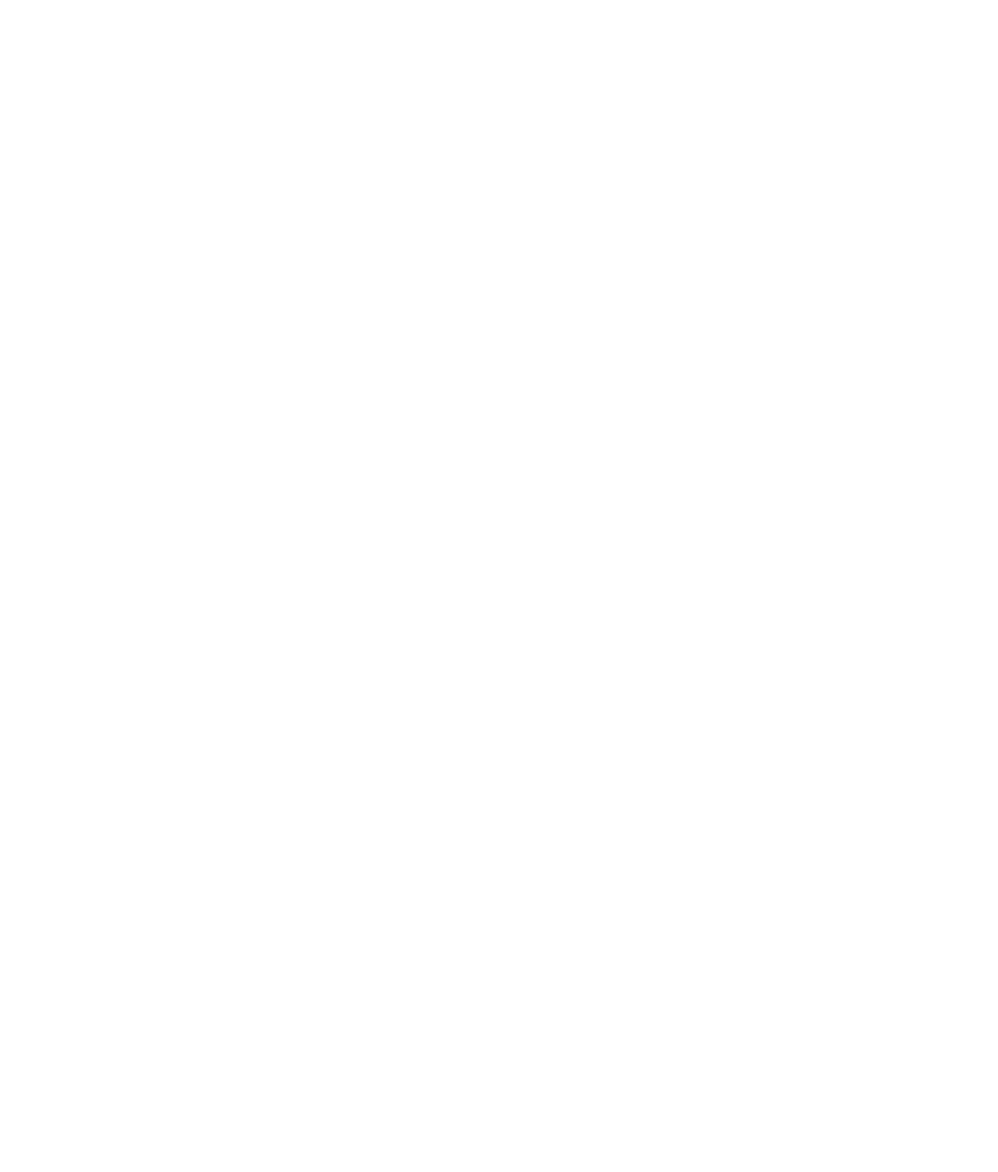
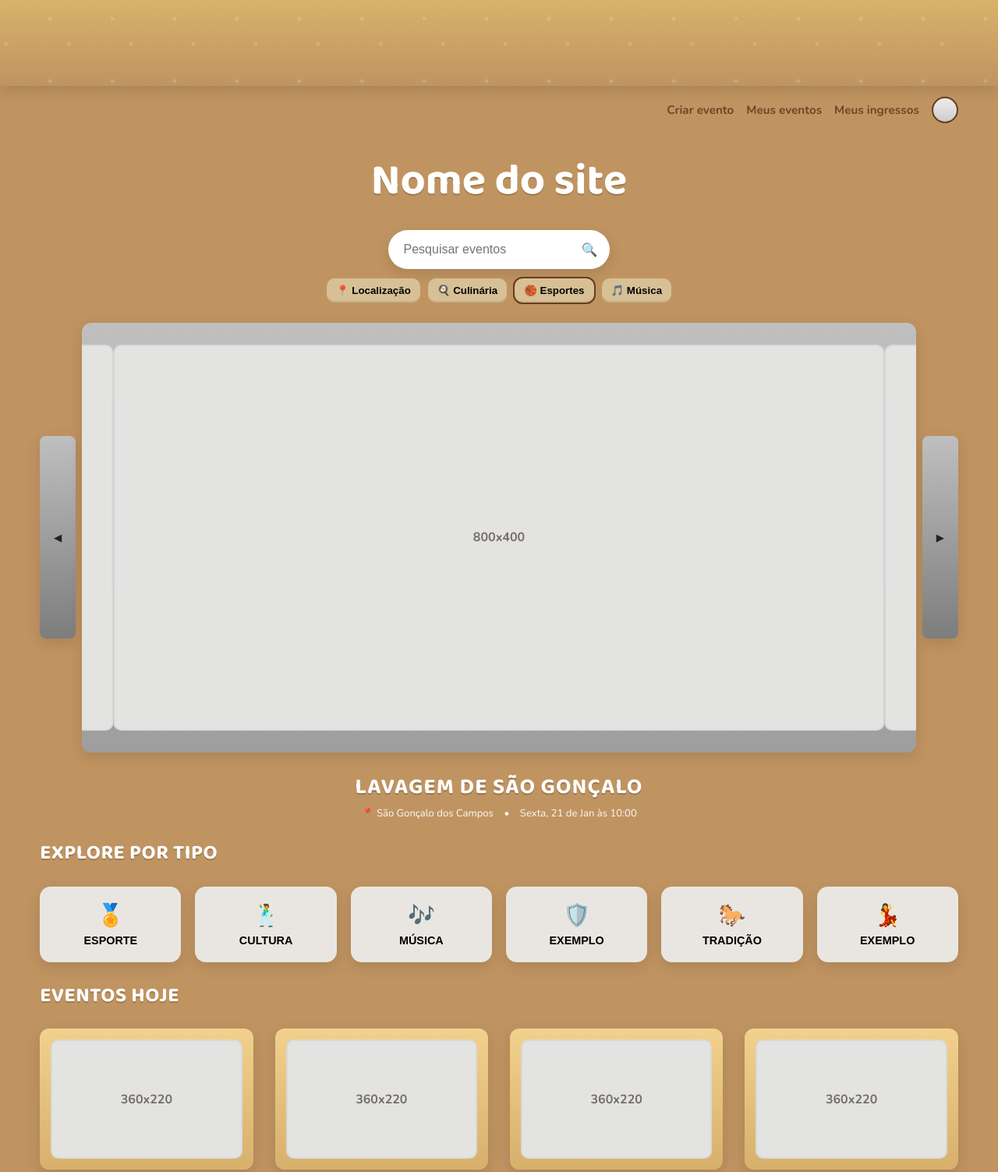
Before and after one commit to gdp-projects/projeto-de-extensao-multiculturalismo, a plain HTML site: page front-end/index.html in a window 1280 px wide. Shown: the top 1503 px of the page at 78% size. Before the commit the page ends 800 px from the top, so only its background shows below. Drawn offline with nearby package versions, Linux system fonts and the light colour scheme.

Commit message:
criando_pagina_inicial

```diff
--- a/front-end/assets/css/main.css
+++ b/front-end/assets/css/main.css
@@ -0,0 +1,201 @@
+:root{
+  --sand-1:#d8b26a;
+  --sand-2:#c09461;
+  --sand-3:#917758;
+  --beige:#d7c095;
+  --paper:#e3e3e1;
+  --gray:#d9d9d9;
+  --ink:#2b2016;
+  --white:#ffffff;
+  --shadow:0 6px 18px rgba(0,0,0,.12);
+}
+
+*{box-sizing:border-box}
+html,body{margin:0;padding:0}
+body{
+  font-family:'Nunito', system-ui, -apple-system, Segoe UI, Roboto, sans-serif;
+  color:var(--ink);
+  background:linear-gradient(#c09461 0 190px, #c09461 190px, #c09461 190px) no-repeat, var(--sand-2);
+  background-color:var(--sand-2);
+}
+
+
+/* Container central */
+
+.container{width:min(1200px, 92%); margin-inline:auto}
+
+
+/* Faixa superior decorativa */
+
+.faixa-superior{
+  background:linear-gradient(to bottom, #d8b26a, #c09461);
+  height:110px;
+  position:relative;
+  box-shadow:var(--shadow);
+}
+.faixa-superior__pattern{
+  position:absolute; inset:0;
+  opacity:.15;
+  background:
+    radial-gradient(circle at 10% 70%, #fff 0 2px, transparent 3px) 0 0/80px 80px,
+    radial-gradient(circle at 30% 30%, #fff 0 2px, transparent 3px) 40px 0/80px 80px;
+  pointer-events:none;
+}
+
+
+/* Topbar */
+
+.topbar{
+  display:flex; align-items:center; justify-content:flex-end;
+  gap:16px; padding:14px 0;
+}
+.topbar__menu{display:flex; gap:16px}
+.topbar__link{
+  font-weight:700; text-decoration:none; color:#6a3c1c; opacity:.9;
+  font-size:.95rem;
+}
+.topbar__link:hover{opacity:1; text-decoration:underline}
+.avatar{
+  width:34px; height:34px; border-radius:50%;
+  border:2px solid #6a3c1c; background:linear-gradient(#eee,#ccc);
+  cursor:pointer;
+}
+
+
+/* Hero */
+
+.hero{ text-align:center; margin-top:10px; margin-bottom:10px;}
+.site-title{
+  font-family:'Baloo 2', cursive; font-size:clamp(32px, 5vw, 56px);
+  color:var(--white); text-shadow:0 2px 0 rgba(0,0,0,.18);
+  margin:16px 0 18px;
+}
+.search{
+  display:inline-flex; align-items:center; gap:8px;
+  background:var(--white); border-radius:999px; padding:6px 10px 6px 14px;
+  box-shadow:var(--shadow);
+}
+.search__input{
+  border:none; outline:none; padding:10px 6px; min-width:220px;
+  font-size:1rem; background:transparent;
+}
+.search__btn{
+  border:none; background:transparent; cursor:pointer; font-size:1.05rem;
+}
+.chips{ display:flex; gap:10px; justify-content:center; margin-top:12px; flex-wrap:wrap}
+.chip{
+  background:var(--beige); border:none; padding:8px 12px; border-radius:10px;
+  box-shadow:inset 0 -2px 0 rgba(0,0,0,.08);
+  font-weight:700; cursor:pointer;
+}
+.chip--active{ outline:2px solid #6a3c1c}
+
+
+/* Carrossel */
+
+.carousel{
+  position:relative; margin-top:26px; margin-bottom:10px;
+  display:grid; grid-template-columns:auto 1fr auto; align-items:center; gap:8px;
+}
+.carousel__viewport{
+  overflow:hidden; border-radius:12px;
+  background:linear-gradient(#bfbfbf,#9e9e9e);
+  padding:28px 40px;
+  box-shadow:var(--shadow);
+}
+.carousel__track{ display:flex; transition:transform .5s ease}
+.slide{ flex:0 0 100%; display:flex; align-items:center; justify-content:center}
+.carousel__nav{
+  background:linear-gradient(#bfbfbf,#7d7d7d);
+  width:46px; height:260px; border:none; border-radius:8px;
+  color:#222; cursor:pointer; box-shadow:var(--shadow);
+}
+.carousel__nav:active{transform:scale(.98)}
+.carousel__caption{
+  grid-column:1/-1; text-align:center; margin-top:12px;
+}
+.evento-titulo{
+  font-family:'Baloo 2', cursive; font-weight:800; letter-spacing:1px;
+  color:var(--white); font-size:28px; text-shadow:0 2px 0 rgba(0,0,0,.2);
+  margin:2px 0;
+}
+.evento-info{ color:var(--white); font-size:.82rem; opacity:.95; margin:0 }
+
+
+/* Explore por Tipo */
+
+.bloco{ margin-top:20px; margin-bottom:6px;}
+.bloco__titulo{
+  font-family:'Baloo 2', cursive; color:var(--white);
+  font-size:26px; letter-spacing:.5px; text-shadow:0 2px 0 rgba(0,0,0,.18);
+}
+.tipos-grid{
+  display:grid; grid-template-columns:repeat(6, minmax(140px,1fr));
+  gap:18px; margin-top:10px;
+}
+.tipo-card{
+  background:#e9e6e1; border:none; border-radius:14px; padding:20px 10px;
+  box-shadow:var(--shadow); cursor:pointer; display:flex; flex-direction:column; align-items:center; gap:8px;
+}
+.tipo-card__icon{ font-size:28px}
+.tipo-card__titulo{ font-size:.9rem; font-weight:800}
+
+
+/* Cards dos eventos */
+
+.cards-grid{
+  display:grid; grid-template-columns:repeat(4, 1fr);
+  gap:28px; margin-top:8px;
+}
+.card{
+  background:linear-gradient(#f2d18d,#d7b06b);
+  border-radius:12px; padding:14px; box-shadow:var(--shadow);
+  display:flex; align-items:center; justify-content:center;
+}
+
+/* Placeholders */
+
+.ph{
+  width:100%; aspect-ratio:16/10; background:var(--paper);
+  border-radius:10px; border:2px solid var(--gray);
+  position:relative; display:grid; place-items:center;
+}
+.ph::after{
+  content:attr(data-ph);
+  font-weight:800; opacity:.6;
+}
+.ph--xl{ width:100%; aspect-ratio:16/8; }
+
+/* Rodapé */
+
+.rodape{
+  background:linear-gradient(#c09461, #d8b26a);
+  margin-top:24px; padding:24px 0 60px;
+  position:relative;
+}
+.rodape__inner{ display:flex; align-items:center; justify-content:space-between}
+.social a{
+  display:inline-flex; width:26px; height:26px; align-items:center; justify-content:center;
+  border-radius:6px; background:#b8864b; color:#fff; text-decoration:none; margin-right:10px;
+  box-shadow:var(--shadow);
+}
+.cacto{ font-size:28px; opacity:.7}
+
+
+/* Responsividade */
+
+@media (max-width: 1100px){
+  .carousel__nav{ height:220px }
+  .tipos-grid{ grid-template-columns:repeat(3, 1fr) }
+  .cards-grid{ grid-template-columns:repeat(2, 1fr) }
+}
+@media (max-width: 700px){
+  .topbar{ justify-content:center}
+  .topbar__menu{ display:none}
+  .carousel{ grid-template-columns:1fr; }
+  .carousel__nav{ display:none }
+  .carousel__viewport{ padding:16px }
+  .evento-titulo{ font-size:22px }
+  .tipos-grid{ grid-template-columns:repeat(2, 1fr) }
+  .cards-grid{ grid-template-columns:1fr }
+}
--- a/front-end/assets/js/main.js
+++ b/front-end/assets/js/main.js
@@ -0,0 +1,33 @@
+// Carrossel
+const track = document.querySelector('.carousel__track');
+const slides = Array.from(document.querySelectorAll('.slide'));
+const prev = document.querySelector('.carousel__nav--prev');
+const next = document.querySelector('.carousel__nav--next');
+const viewport = document.querySelector('.carousel__viewport');
+
+let index = 0;
+function update(){ track.style.transform = `translateX(-${index * 100}%)`; }
+function goPrev(){ index = (index - 1 + slides.length) % slides.length; update(); }
+function goNext(){ index = (index + 1) % slides.length; update(); }
+
+prev?.addEventListener('click', goPrev);
+next?.addEventListener('click', goNext);
+
+// autoplay
+let timer = setInterval(goNext, 3500);
+function pause(){ clearInterval(timer); timer = null; }
+function resume(){ if(!timer) timer = setInterval(goNext, 3500); }
+viewport.addEventListener('mouseenter', pause);
+viewport.addEventListener('mouseleave', resume);
+
+// acessibilidade
+document.addEventListener('keydown', (e)=>{
+  if(e.key === 'ArrowLeft') goPrev();
+  if(e.key === 'ArrowRight') goNext();
+});
+
+// foco visível
+document.querySelectorAll('button, a, input').forEach(el=>{
+  el.addEventListener('focus', ()=> el.classList.add('focus'));
+  el.addEventListener('blur',  ()=> el.classList.remove('focus'));
+});
--- a/front-end/index.html
+++ b/front-end/index.html
@@ -1,11 +1,145 @@
 <!DOCTYPE html>
-<html lang="pt-br">
+<html lang="pt-BR">
 <head>
-    <meta charset="UTF-8">
-    <meta name="viewport" content="width=device-width, initial-scale=1.0">
-    <title>Ta viajando é?</title>
+  <meta charset="UTF-8" />
+  <meta name="viewport" content="width=device-width, initial-scale=1.0" />
+  <title>Tá viajando é?</title>
+  <link rel="preconnect" href="https://fonts.googleapis.com">
+  <link rel="preconnect" href="https://fonts.gstatic.com" crossorigin>
+  <link href="https://fonts.googleapis.com/css2?family=Baloo+2:wght@400;600;700&family=Nunito:wght@400;600;700&display=swap" rel="stylesheet">
+  <link rel="stylesheet" href="assets/css/main.css" />
 </head>
 <body>
+  <header class="faixa-superior" aria-hidden="true">
+    <div class="faixa-superior__pattern"></div>
+  </header>
 
+  <div class="topbar container">
+    <nav class="topbar__menu" aria-label="Menu do usuário">
+      <a href="#" class="topbar__link">Criar evento</a>
+      <a href="#" class="topbar__link">Meus eventos</a>
+      <a href="#" class="topbar__link">Meus ingressos</a>
+    </nav>
+    <button class="avatar" aria-label="Abrir perfil"></button>
+  </div>
+
+  <section class="hero container">
+    <h1 class="site-title">Nome do site</h1>
+
+    <form class="search" role="search" aria-label="Busca de eventos">
+      <input class="search__input" type="search" placeholder="Pesquisar eventos" aria-label="Pesquisar" />
+      <button class="search__btn" type="submit" aria-label="Buscar">🔍</button>
+    </form>
+
+    <div class="chips" role="list" aria-label="Filtros rápidos">
+      <button class="chip" role="listitem">📍 Localização</button>
+      <button class="chip" role="listitem">🍳 Culinária</button>
+      <button class="chip chip--active" role="listitem">🏀 Esportes</button>
+      <button class="chip" role="listitem">🎵 Música</button>
+    </div>
+  </section>
+
+  <section class="carousel container" aria-label="Carrossel de destaques">
+    <button class="carousel__nav carousel__nav--prev" aria-label="Anterior">◀</button>
+    <div class="carousel__viewport">
+      <div class="carousel__track">
+        <article class="slide" aria-roledescription="slide">
+          <div class="ph ph--xl" data-ph="800x400"></div>
+        </article>
+        <article class="slide" aria-roledescription="slide">
+          <div class="ph ph--xl" data-ph="800x400"></div>
+        </article>
+        <article class="slide" aria-roledescription="slide">
+          <div class="ph ph--xl" data-ph="800x400"></div>
+        </article>
+      </div>
+    </div>
+    <button class="carousel__nav carousel__nav--next" aria-label="Próximo">▶</button>
+
+    <div class="carousel__caption">
+      <p class="evento-titulo">LAVAGEM DE SÃO GONÇALO</p>
+      <p class="evento-info">📍 São Gonçalo dos Campos &nbsp;&nbsp; • &nbsp;&nbsp; Sexta, 21 de Jan às 10:00</p>
+    </div>
+  </section>
+
+  <section class="container bloco">
+    <h2 class="bloco__titulo">EXPLORE POR TIPO</h2>
+    <div class="tipos-grid">
+      <button class="tipo-card" aria-label="Esporte">
+        <span class="tipo-card__icon">🏅</span>
+        <span class="tipo-card__titulo">ESPORTE</span>
+      </button>
+      <button class="tipo-card" aria-label="Cultura">
+        <span class="tipo-card__icon">🕺</span>
+        <span class="tipo-card__titulo">CULTURA</span>
+      </button>
+      <button class="tipo-card" aria-label="Música">
+        <span class="tipo-card__icon">🎶</span>
+        <span class="tipo-card__titulo">MÚSICA</span>
+      </button>
+      <button class="tipo-card" aria-label="Exemplo">
+        <span class="tipo-card__icon">🛡️</span>
+        <span class="tipo-card__titulo">EXEMPLO</span>
+      </button>
+      <button class="tipo-card" aria-label="Tradição">
+        <span class="tipo-card__icon">🐎</span>
+        <span class="tipo-card__titulo">TRADIÇÃO</span>
+      </button>
+      <button class="tipo-card" aria-label="Exemplo 2">
+        <span class="tipo-card__icon">💃</span>
+        <span class="tipo-card__titulo">EXEMPLO</span>
+      </button>
+    </div>
+  </section>
+
+  <section class="container bloco">
+    <h2 class="bloco__titulo">EVENTOS HOJE</h2>
+    <div class="cards-grid">
+      <article class="card">
+        <div class="ph" data-ph="360x220"></div>
+      </article>
+      <article class="card">
+        <div class="ph" data-ph="360x220"></div>
+      </article>
+      <article class="card">
+        <div class="ph" data-ph="360x220"></div>
+      </article>
+      <article class="card">
+        <div class="ph" data-ph="360x220"></div>
+      </article>
+    </div>
+  </section>
+
+  <section class="container bloco">
+    <h2 class="bloco__titulo">EVENTOS HOJE</h2>
+    <div class="cards-grid">
+      <article class="card">
+        <div class="ph" data-ph="360x220"></div>
+      </article>
+      <article class="card">
+        <div class="ph" data-ph="360x220"></div>
+      </article>
+      <article class="card">
+        <div class="ph" data-ph="360x220"></div>
+      </article>
+      <article class="card">
+        <div class="ph" data-ph="360x220"></div>
+      </article>
+    </div>
+  </section>
+
+  <footer class="rodape">
+    <div class="container rodape__inner">
+      <div class="social">
+        <a href="#" aria-label="X / Twitter">✖</a>
+        <a href="#" aria-label="Instagram">📸</a>
+        <a href="#" aria-label="YouTube">▶</a>
+        <a href="#" aria-label="LinkedIn">in</a>
+      </div>
+      <div class="cacto" aria-hidden="true">🌵</div>
+    </div>
+  </footer>
+
+  <script src="assets/js/main.js"></script>
 </body>
 </html>
```
